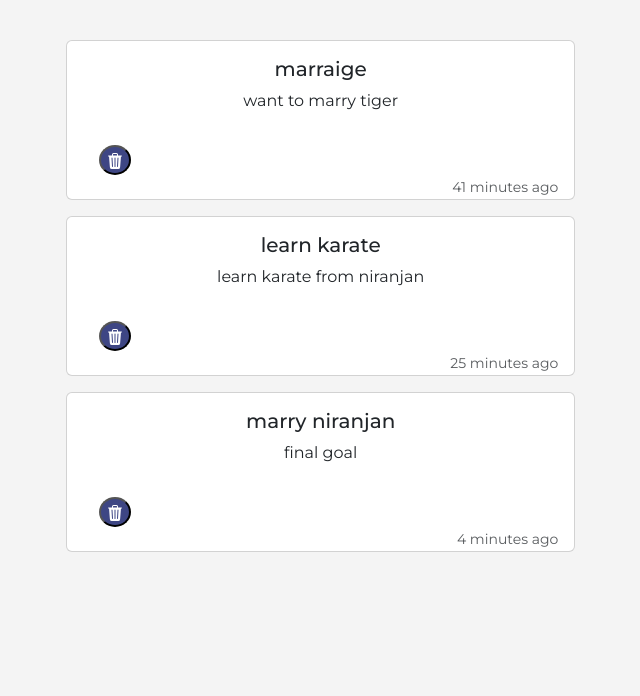
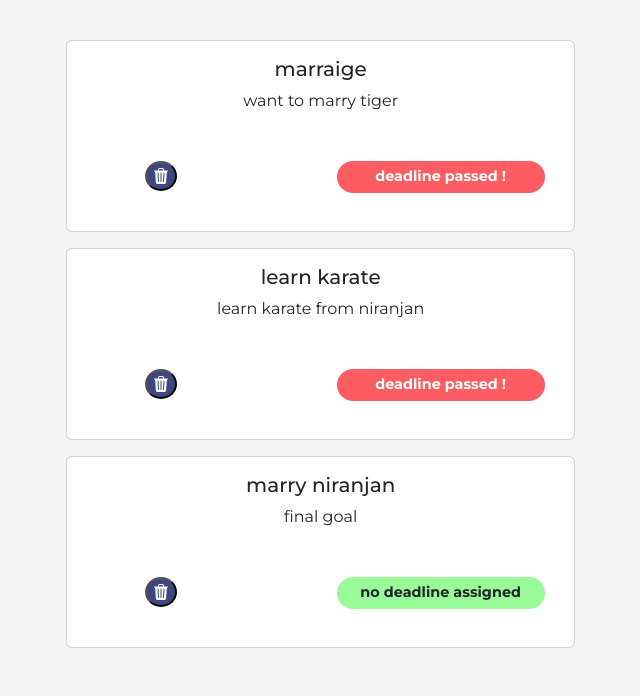
Before and after one commit to NiranjanBhat123/taskManager, a Django app: template todo/templates/tasks.html in a window 1280 px wide. Shown: the part 104-800 px from the top of the page, without its empty margins (330-970 px from the left). Run offline with Django 4.2, Linux system fonts and the light colour scheme; the template is opened without the code that fills it: values that come from a table or form of the project are taken from there, others are empty; data comes from the database, SQL or seed files in the repository; both versions use the stored data as it was after the commit; some web fonts are replaced.

Commit message:
deadline feature added

```diff
--- a/todo/models.py
+++ b/todo/models.py
@@ -9,6 +9,7 @@ class Task(models.Model):
     title = models.CharField(max_length=100)
     description = models.TextField()
     created = models.DateTimeField(auto_now_add=True)
+    deadline = models.DateField(null=True)
 
     def __str__(self):
         return str(self.title)
--- a/todo/templates/base.html
+++ b/todo/templates/base.html
@@ -106,9 +106,6 @@
                     <a class="nav-link active" aria-current="page" href="/">Home</a>
                 </li>
                 <li class="nav-item">
-                    <a class="nav-link active" aria-current="page" href="#">Profile</a>
-                </li>
-                <li class="nav-item">
                     <a class="nav-link" href="{%url 'tasks'%}">view my tasks</a>
                 </li>
                 <li class="nav-item">
--- a/todo/templates/home.html
+++ b/todo/templates/home.html
@@ -38,6 +38,9 @@
 
                     <label for="description">Description:</label>
                     <textarea id="description" name="description" required></textarea><br><br>
+
+                    <label for="deadline">Deadline(if required)</label>
+                    <input type="date" name="date" id="date"><br><br>
 
                     <button type="submit">Submit</button>
                 </div>
--- a/todo/templates/tasks.html
+++ b/todo/templates/tasks.html
@@ -4,19 +4,36 @@
     <div class="container">
         {% if tasks %}
         {% for task in tasks %}
-                <div class="card" style="height: 10rem; margin-top: 1rem;">
-                    <div class="card-body">
+        <div class="card" style="height: 12rem; margin-top: 1rem; display: flex; align-items: center;">
+            <div class="card-body" style="flex: 1;margin-bottom:2rem;">
                 <h5 class="card-title" style="text-align: center;">{{ task.title }}</h5>
                 <p class="card-text" style="text-align: center;">{{ task.description }}</p>
             </div>
+
+            {% if task.deadline %}
+            {% if task.deadline > now %}
+            <p class="card-text" style="text-align: right; margin-right: 1rem; margin-bottom:-2rem;">
+                <small class="deadline-container upcoming">deadline : {{ task.deadline }}</small>
+            </p>
+            {% else %}
+            <p class="card-text" style="text-align: right; margin-right: 1rem;margin-bottom:-2rem;">
+                <small class="deadline-container passed">deadline passed !</small>
+            </p>
+            {% endif %}
+            {% else %}
+            <p class="card-text" style="text-align: right; margin-right: 1rem; margin-bottom:-2rem;">
+                <small class="deadline-container upcoming">no deadline assigned</small>
+            </p>
+            {% endif %}
+
             <button class="delete" data-task-id="{{ task.id }}">
-                        <svg xmlns="http://www.w3.org/2000/svg" width="16" height="16" fill="currentColor" class="bi bi-trash3-fill" viewBox="0 0 16 16">
-                            <path d="M11 1.5v1h3.5a.5.5 0 0 1 0 1h-.538l-.853 10.66A2 2 0 0 1 11.115 16h-6.23a2 2 0 0 1-1.994-1.84L2.038 3.5H1.5a.5.5 0 0 1 0-1H5v-1A1.5 1.5 0 0 1 6.5 0h3A1.5 1.5 0 0 1 11 1.5Zm-5 0v1h4v-1a.5.5 0 0 0-.5-.5h-3a.5.5 0 0 0-.5.5ZM4.5 5.029l.5 8.5a.5.5 0 1 0 .998-.06l-.5-8.5a.5.5 0 1 0-.998.06Zm6.53-.528a.5.5 0 0 0-.528.47l-.5 8.5a.5.5 0 0 0 .998.058l.5-8.5a.5.5 0 0 0-.47-.528ZM8 4.5a.5.5 0 0 0-.5.5v8.5a.5.5 0 0 0 1 0V5a.5.5 0 0 0-.5-.5Z"/>
+                <svg xmlns="http://www.w3.org/2000/svg" width="16" height="16" fill="currentColor"
+                    class="bi bi-trash3-fill" viewBox="0 0 16 16">
+                    <path
+                        d="M11 1.5v1h3.5a.5.5 0 0 1 0 1h-.538l-.853 10.66A2 2 0 0 1 11.115 16h-6.23a2 2 0 0 1-1.994-1.84L2.038 3.5H1.5a.5.5 0 0 1 0-1H5v-1A1.5 1.5 0 0 1 6.5 0h3A1.5 1.5 0 0 1 11 1.5Zm-5 0v1h4v-1a.5.5 0 0 0-.5-.5h-3a.5.5 0 0 0-.5.5ZM4.5 5.029l.5 8.5a.5.5 0 1 0 .998-.06l-.5-8.5a.5.5 0 1 0-.998.06Zm6.53-.528a.5.5 0 0 0-.528.47l-.5 8.5a.5.5 0 0 0 .998.058l.5-8.5a.5.5 0 0 0-.47-.528ZM8 4.5a.5.5 0 0 0-.5.5v8.5a.5.5 0 0 0 1 0V5a.5.5 0 0 0-.5-.5Z" />
                 </svg>
             </button>
-                    <p class="card-text" style="text-align: right; margin-right: 1rem; margin-bottom: auto">
-                        <small class="text-body-secondary">{{ task.created | timesince }} ago</small>
-                    </p>
+
         </div>
         {% endfor %}
         {% else %}
@@ -25,14 +42,34 @@
         </div>
         {% endif %}
     </div>
-
-</div>
 </div>
 
+
 <style>
+    /* Add this to your CSS stylesheet */
+    .deadline-container {
+        width: 13rem;
+        text-align: center;
+        margin-left: 16rem;
+        display: inline-block;
+        padding: 5px 10px;
+        border-radius: 1rem;
+        font-size: 0.9rem;
+        font-weight: bold;
+    }
+
+    .passed {
+        background-color: #fd5c63;
+        color: white;
+    }
+
+    .upcoming {
+        background-color: #98FB98;
+    }
+
     .delete {
-        margin-left: 2rem;
-        margin-top: 1rem;
+        margin-left: -20rem;
+        margin-bottom: 4rem;
         width: fit-content;
         border-radius: 50%;
         background: #3e4684;
@@ -83,7 +120,8 @@
                         </div>
                         <div class="popover-body">
                             <p>${taskTitle}</p>
-                            <button class="btn btn-danger" id="confirmDelete">Confirm</button>
+                            <button class="btn btn-danger" id="confirmDelete">confirm</button>
+                            <button class="btn btn-secondary" id="cancel">cancel</button>
                         </div>
                     </div>
                 </form>
--- a/todolist/settings.py
+++ b/todolist/settings.py
@@ -40,6 +40,8 @@ INSTALLED_APPS = [
     "django.contrib.staticfiles",
     "todo",
 ]
+
+
 
 MIDDLEWARE = [
     "django.middleware.security.SecurityMiddleware",
```
Also changed, not shown: todo/views.py (+7 -1 lines), db.sqlite3, todo/migrations/0004_task_deadline.py (added). Lines whose indentation alone changed are shown as unchanged.
